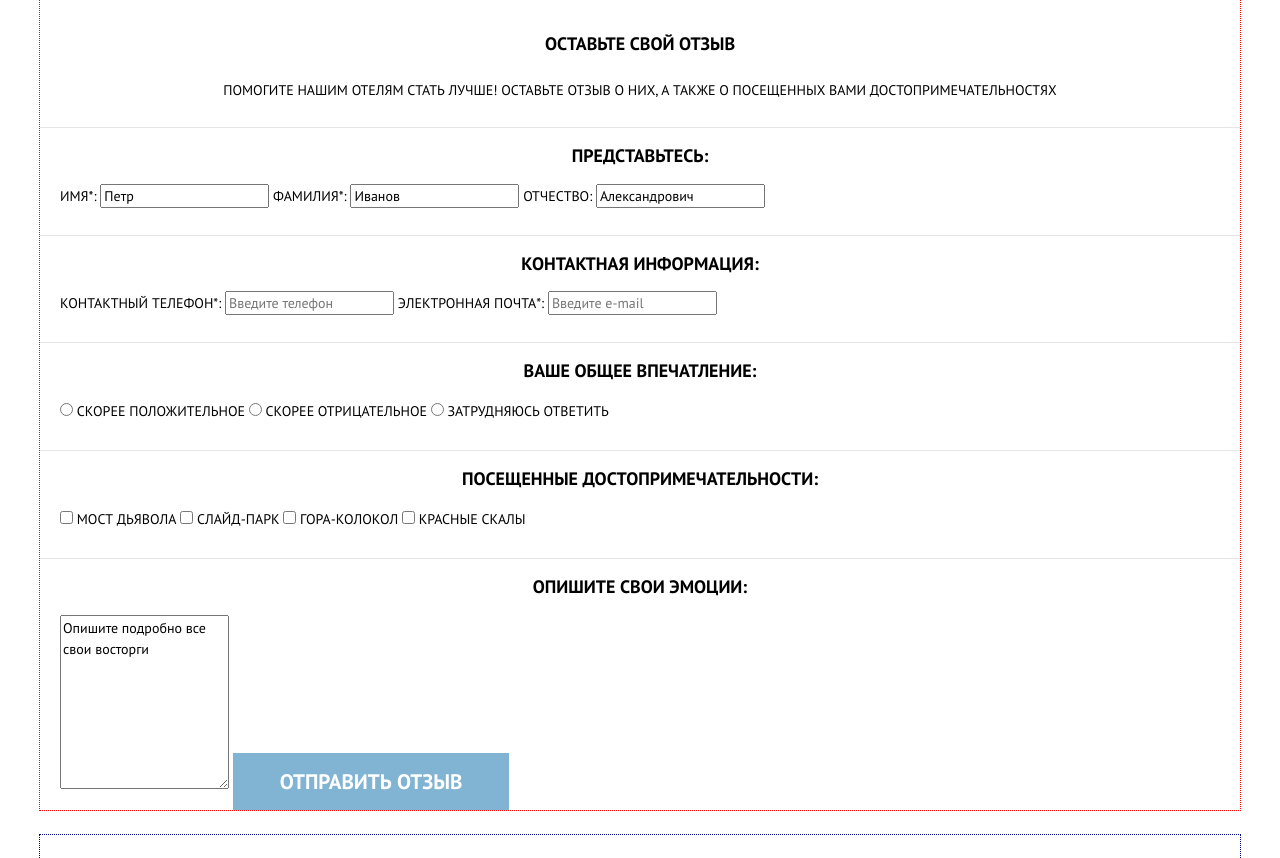
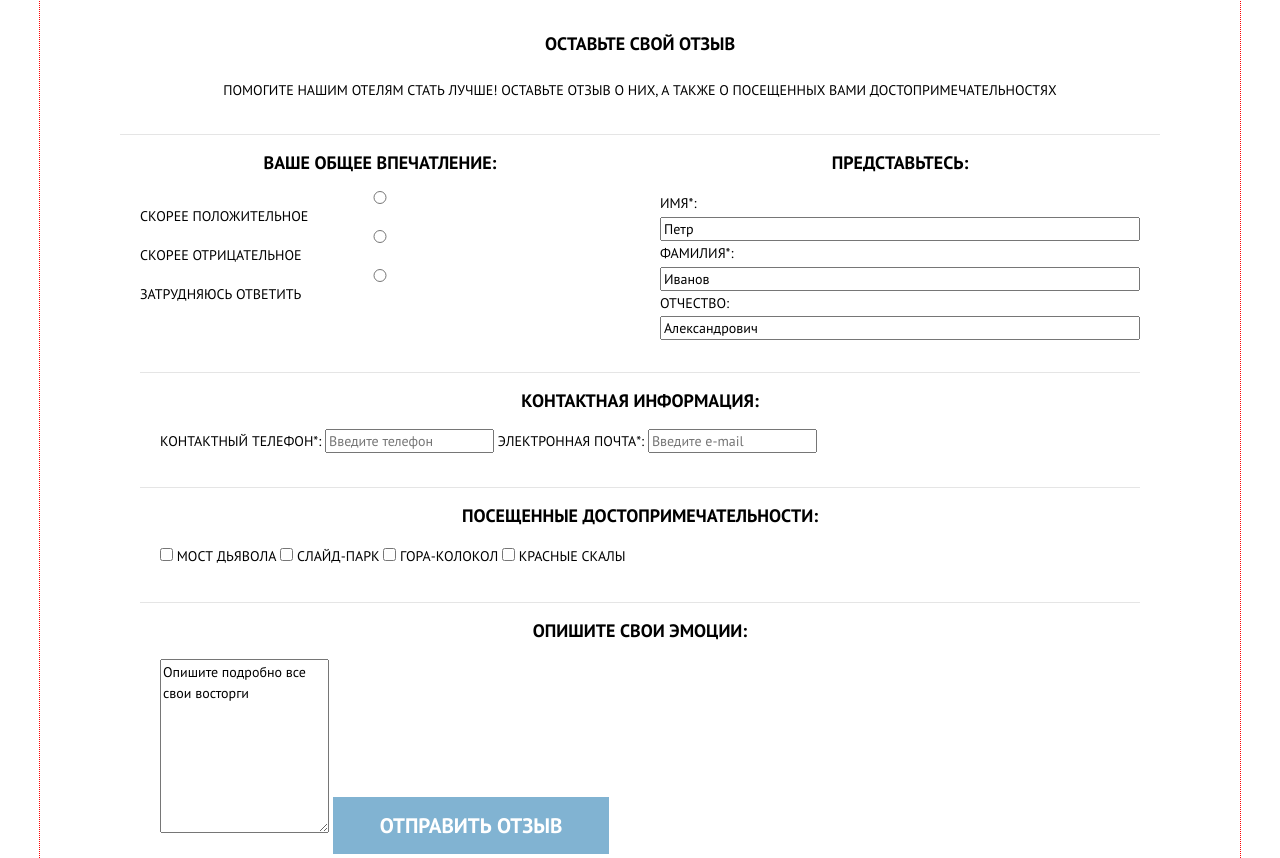
Before and after one commit to mchsherbakov/348269-sedona, a website: page form.html in a window 1280 px wide. Shown: the part 360-1218 px from the top of the page. Drawn offline with nearby package versions, Linux system fonts and the light colour scheme; files that its build step writes are made by us from their sources.

Commit message:
Задание 16 внес правки

```diff
--- a/form.html
+++ b/form.html
@@ -36,9 +36,12 @@
         <img src="img/text-sedona.svg" alt="sedona-text" width="229" height="41">
     </section>
     <form action="https://htmlacademy.ru/echo" method="post" class="page-form">
+        <div class="page-form-top">
             <h1 class="page-form__title">Оставьте свой отзыв</h1>
             <p class="page-form__desc">Помогите нашим отелям стать лучше! оставьте отзыв о них, а также о посещенных вами достопримечательностях</p>
-        <div class="form-group">
+        </div>
+        <div class="page-form-main">
+            <div class="form-group" style="order: 5">
                 <h2 class="form-group__title">Представьтесь:</h2>
                 <label for="name" class="form__label">Имя*:</label>
                 <input type="text" id="name" name="name" value="Петр" class="form-field">
@@ -47,14 +50,14 @@
                 <label for="name" class="form__label">Отчество:</label>
                 <input type="text" id="patronymic" name="patronymic" value="Александрович" class="form-field">
             </div>
-        <div class="form-group">
+            <div class="form-group" style="order: 5">
                 <h2 class="form-group__title">Контактная информация:</h2>
                 <label for="tel" class="form__label">Контактный телефон*:</label>
                 <input type="tel" id="tel" name="tel" placeholder="Введите телефон" pattern="[0-9]{1}-[0-9]{3}-[0-9]{3}" class="form-field">
                 <label for="email" class="form__label">Электронная почта*:</label>
                 <input type="email" id="email" name="email" placeholder="Введите e-mail" class="form-field">
             </div>
-        <div class="form-group">
+            <div class="form-group" style="order: 0">
                 <h2 class="form-group__title">Ваше общее впечатление:</h2>
                 <input type="radio" id="question-1" name="question-1" value="Скорее положительное" class="form-field">
                 <label for="question-1" class="form__label">Скорее положительное</label>
@@ -63,7 +66,7 @@
                 <input type="radio" id="question-3" name="question-3" value="Затрудняюсь ответить" class="form-field">
                 <label for="question-3" class="form__label">Затрудняюсь ответить</label>
             </div>
-        <div class="form-group">
+            <div class="form-group" style="order: 5">
                 <h2 class="form-group__title">Посещенные достопримечательности:</h2>
                 <input type="checkbox" id="checkbox-1" name="checkbox-1" class="form-field">
                 <label for="checkbox-1" class="form__label">Мост Дьявола</label>
@@ -74,10 +77,11 @@
                 <input type="checkbox" id="checkbox-4" name="checkbox-4" class="form-field">
                 <label for="checkbox-4" class="form__label">Красные скалы</label>
             </div>
-        <div class="form-group">
+            <div class="form-group" style="order: 10">
                 <h2 class="form-group__title">Опишите свои эмоции:</h2>
                 <textarea class="form__field form__field--textarea" name="emotions" id="emotions" rows="8">Опишите подробно все свои восторги</textarea>
                 <button type="submit" class="form-group__btn">Отправить отзыв</button>
+            </div>
         </div>
     </form>
     <footer class="page-footer">
@@ -94,6 +98,9 @@
             <img src="img/logo-htmlacademy.svg" class="page-footer__developer-img" alt="htmlacademy">
         </div>
     </footer>
+
+</body>
+
 <div class="failure-popup">
     <h2 class="failure-popup__title">Что-то пошло не так!</h2>
     <p class="failure-popup__desc">Проверьте поля, выделенные красным, скорее всего вы забыли их заполнить</p>
@@ -104,6 +111,5 @@
     <p class="success-popup__desc">Спасибо за ваше участие, ваш отзыв уже поступил к нам.<br>В ближайшее время мы опубликуем его на сайте.</p>
     <button type="button" class="success-popup__btn">Закрыть окно</button>
 </div>
-</body>
 
 </html>
--- a/sass/blocks/gallery.scss
+++ b/sass/blocks/gallery.scss
@@ -65,16 +65,21 @@
 }
 @media #{$width-desktop} {
     .gallery {
-        display: flex;
-        flex-direction: column;
+
     }
     .gallery-bottom {
-
+        display: flex;
+        flex-direction: row;
+        flex-wrap: wrap;
+        justify-content: flex-start;
+        align-content: stretch;
+        align-items: stretch;
     }
     .foto-sample {
-
+        flex-direction: column;
+        outline: 1px dotted blue;
     }
     .foto-sample:first-of-type {
-
+        flex-basis: 1200px;
     }
 }
--- a/sass/blocks/page-form.scss
+++ b/sass/blocks/page-form.scss
@@ -44,3 +44,56 @@
     background: $bg-color-menu;
     border: none;
 }
+@media #{$width-tablet} {
+    .page-form {
+        display: flex;
+        flex-direction: column;
+    }
+    .page-form-main {
+        display: flex;
+        flex-direction: row;
+        flex-wrap: wrap;
+        align-content: flex-start;
+        justify-content: center;
+    }
+    .form-group {
+        display: flex;
+        flex-direction: column;
+    }
+    .form-group:nth-child(3),
+    .form-group:nth-child(1) {
+        width: 40%;
+    }
+    .form-group:nth-child(2),
+    .form-group:nth-child(4),
+    .form-group:nth-child(5) {
+        width: 80%;
+    }
+}
+@media #{$width-desktop} {
+    .page-form {
+        display: flex;
+        flex-direction: column;
+    }
+    .page-form-main {
+        display: flex;
+        flex-direction: row;
+        flex-wrap: wrap;
+        align-content: flex-start;
+        justify-content: center;
+    }
+    .form-group {
+        display: flex;
+        flex-direction: column;
+    }
+    .form-group:nth-child(3),
+    .form-group:nth-child(1) {
+        width: 40%;
+    }
+    .form-group:nth-child(2),
+    .form-group:nth-child(4),
+    .form-group:nth-child(5) {
+        display: inline-block;
+        width: 80%;
+    }
+}
```
Lines whose indentation alone changed are shown as unchanged.
